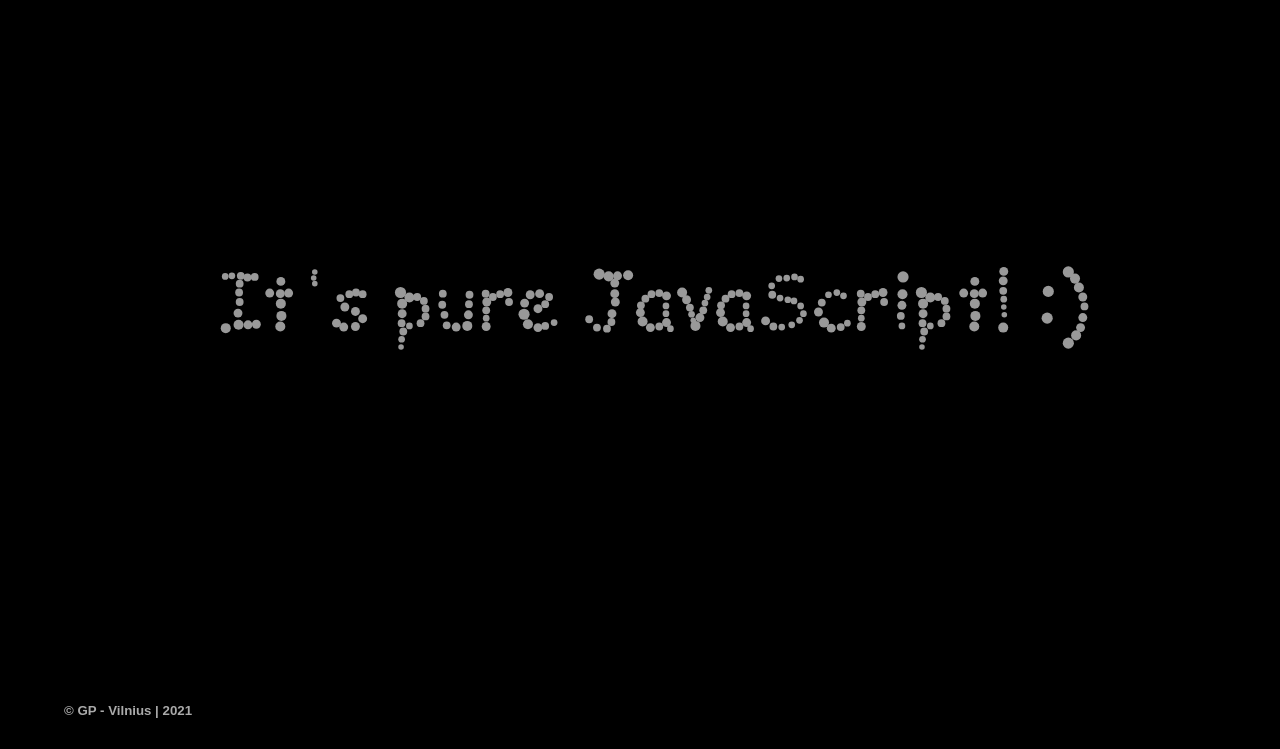
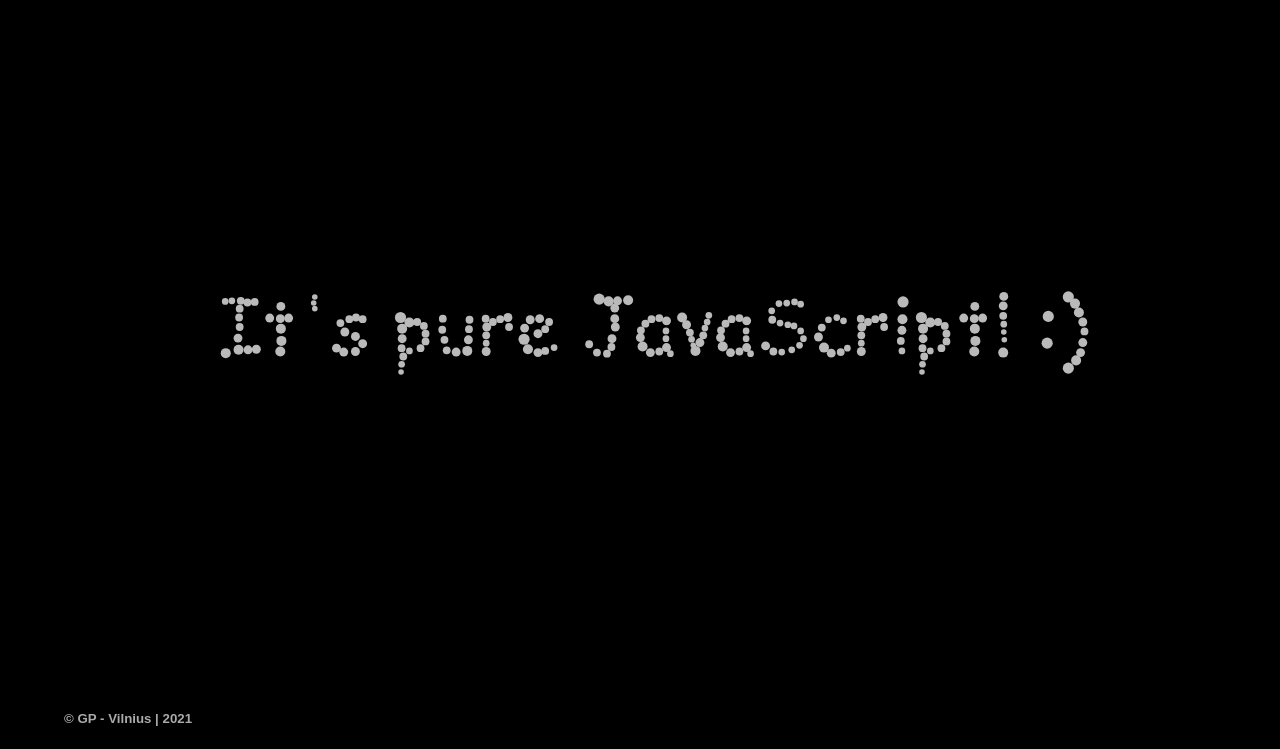
Before and after one commit to GedasPupa/Portfolio_website, a plain HTML site: page projects/Bubbles/bubbles.html in a window 1280 px wide. Shown: the part 51-800 px from the top of the page. Drawn offline with Linux system fonts and the light colour scheme; a web font is replaced by a local one.

Commit message:
Bubbles canvas position/brightness updated.

```diff
--- a/css/style.css
+++ b/css/style.css
@@ -80,7 +80,7 @@ html {
     }
     .about {
       height: 84%;
-      width: 100%;
+      width: 90%;
     }
 
     .work {
@@ -161,14 +161,14 @@ html {
     }
 
     canvas {
-      position: relative;
+      position: absolute;
       top: 100px;
       background: black;
       margin-left: 5%;
     }
     #jsfoot {
-      position: relative;
-      top: 128px;
+      position: absolute;
+      bottom: 1px;
       margin-left: 5%;
     }
 
--- a/projects/Bubbles/bubbles.js
+++ b/projects/Bubbles/bubbles.js
@@ -154,7 +154,7 @@ function initEventListeners() {
 
 function updateCanvasDimensions() {
   canvas.attr({
-    height: window.innerHeight - 200,
+    height: window.innerHeight - 150,
     width: window.innerWidth - 100,
   });
   canvasWidth = canvas.width();
@@ -240,7 +240,7 @@ function drawText(name, letterColors) {
       }
     } else {
       // if undefined set black
-      letterColors = [[0, 0, 60]];
+      letterColors = [[0, 0, 73]];
     }
 
     if (document.alphabet.hasOwnProperty(ccHex)) {
```
